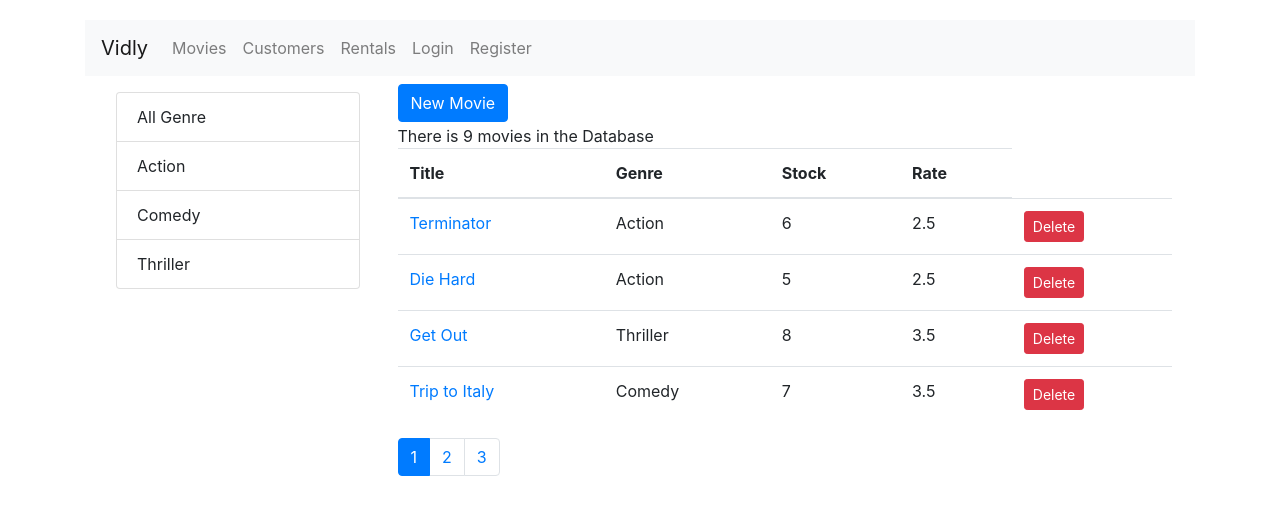
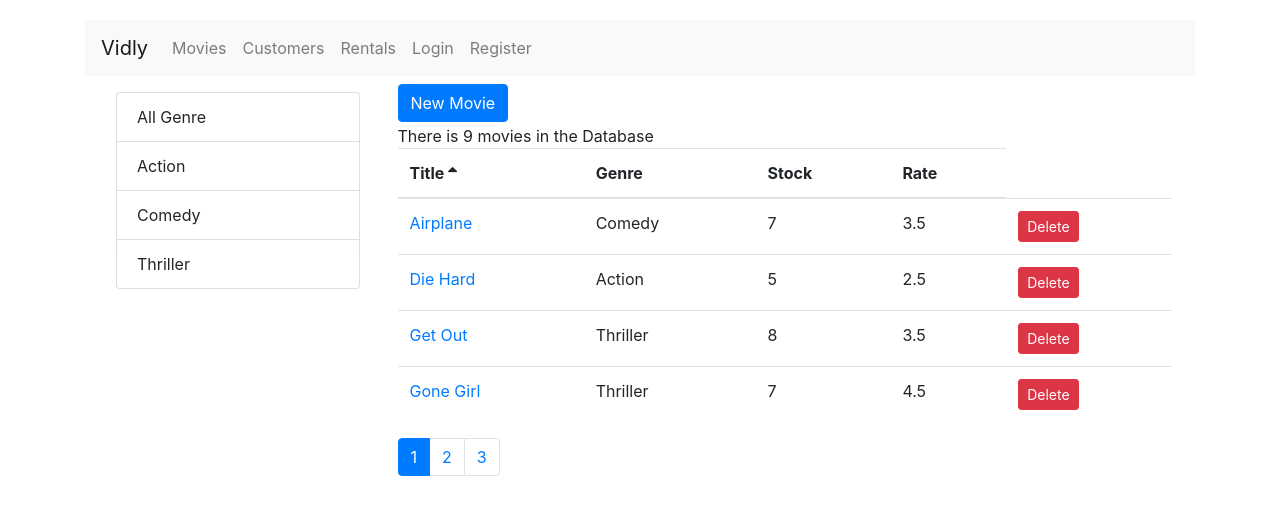
Before and after one commit to blackbox47/vidly, a React (Create React App) app: page /movies in a window 1280 px wide. Shown: the top 514 px of the page. Built offline with nearby package versions, Linux system fonts and the light colour scheme.

Commit message:
Sorting added

```diff
--- a/src/components/movieTable.jsx
+++ b/src/components/movieTable.jsx
@@ -1,16 +1,25 @@
-import React from "react";
+import React, { Component } from "react";
 import { Link } from "react-router-dom";
 
-const MovieTable = props => {
-  const { paginated_movies } = props;
+class MovieTable extends Component {
+  renderSortIcon = column => {
+    if (this.props.sortColumn.order === "asc")
+      return <i className="fa fa-sort-asc"></i>;
+    else return <i className="fa fa-sort-desc"></i>;
+  };
+
+  render() {
+    const { paginated_movies } = this.props;
     return (
       <table className="table">
         <thead>
-        <tr>
-          <th onClick={() => props.onSort("title")}>Title</th>
-          <th onClick={() => props.onSort("genre.name")}>Genre</th>
-          <th onClick={() => props.onSort("numberInStock")}>Stock</th>
-          <th onClick={() => props.onSort("dailyRentalRate")}>Rate</th>
+          <tr className="myCSS">
+            <th onClick={() => this.props.onSort("title")}>
+              Title {this.renderSortIcon("title")}
+            </th>
+            <th onClick={() => this.props.onSort("genre.name")}>Genre</th>
+            <th onClick={() => this.props.onSort("numberInStock")}>Stock</th>
+            <th onClick={() => this.props.onSort("dailyRentalRate")}>Rate</th>
           </tr>
         </thead>
         <tbody>
@@ -24,7 +33,7 @@ const MovieTable = props => {
               <td>{movie.dailyRentalRate}</td>
               <td>
                 <button
-                onClick={() => props.onDelete(movie)}
+                  onClick={() => this.props.onDelete(movie)}
                   className="btn btn-sm btn-danger"
                 >
                   Delete
@@ -35,6 +44,44 @@ const MovieTable = props => {
         </tbody>
       </table>
     );
-};
+  }
+}
 
 export default MovieTable;
+
+// const MovieTable = props => {
+//   const { paginated_movies } = props;
+//   return (
+// <table className="table">
+//   <thead>
+//     <tr>
+//       <th onClick={() => props.onSort("title")}></th>
+//       <th onClick={() => props.onSort("genre.name")}>Genre</th>
+//       <th onClick={() => props.onSort("numberInStock")}>Stock</th>
+//       <th onClick={() => props.onSort("dailyRentalRate")}>Rate</th>
+//     </tr>
+//   </thead>
+//   <tbody>
+//     {paginated_movies.map(movie => (
+//       <tr key={movie._id}>
+//         <td>
+//           <Link to={`/movies/${movie._id}`}>{movie.title}</Link>
+//         </td>
+//         <td>{movie.genre.name}</td>
+//         <td>{movie.numberInStock}</td>
+//         <td>{movie.dailyRentalRate}</td>
+//         <td>
+//           <button
+//             onClick={() => props.onDelete(movie)}
+//             className="btn btn-sm btn-danger"
+//           >
+//             Delete
+//           </button>
+//         </td>
+//       </tr>
+//     ))}
+//   </tbody>
+// </table>
+//   );
+// };
+// export default MovieTable;
--- a/src/components/movies.jsx
+++ b/src/components/movies.jsx
@@ -6,6 +6,7 @@ import { paginate } from "./utils/paginate";
 import ListGroup from "./common/listGroup";
 import MovieTable from "./movieTable";
 import { Link } from "react-router-dom";
+import _ from "lodash";
 
 class Movie extends Component {
   state = {
@@ -13,7 +14,8 @@ class Movie extends Component {
     genres: [],
     selectedGenre: {},
     currentPage: 1,
-    pageSize: 4
+    pageSize: 4,
+    sortColumn: { path: "title", order: "asc" }
   };
 
   componentDidMount() {
@@ -32,8 +34,16 @@ class Movie extends Component {
   handleListGroup = genre => {
     this.setState({ selectedGenre: genre, currentPage: 1 });
   };
+
   handleSort = path => {
-    console.log(path);
+    const sortColumn = { ...this.state.sortColumn };
+    if (sortColumn.path == path) {
+      sortColumn.order = sortColumn.order === "asc" ? "desc" : "asc";
+    } else {
+      sortColumn.path = path;
+      sortColumn.order = "asc";
+    }
+    this.setState({ sortColumn });
   };
 
   render() {
@@ -44,8 +54,14 @@ class Movie extends Component {
           )
         : this.state.movies;
 
+    const sorted = _.orderBy(
+      filtered,
+      [this.state.sortColumn.path],
+      [this.state.sortColumn.order]
+    );
+
     const paginated_movies = paginate(
-      filtered,
+      sorted,
       this.state.currentPage,
       this.state.pageSize
     );
@@ -79,6 +95,7 @@ class Movie extends Component {
               paginated_movies={paginated_movies}
               onDelete={this.handleDelete}
               onSort={this.handleSort}
+              sortColumn={this.state.sortColumn}
             ></MovieTable>
 
             <Pagination
```
Lines whose indentation alone changed are shown as unchanged.
